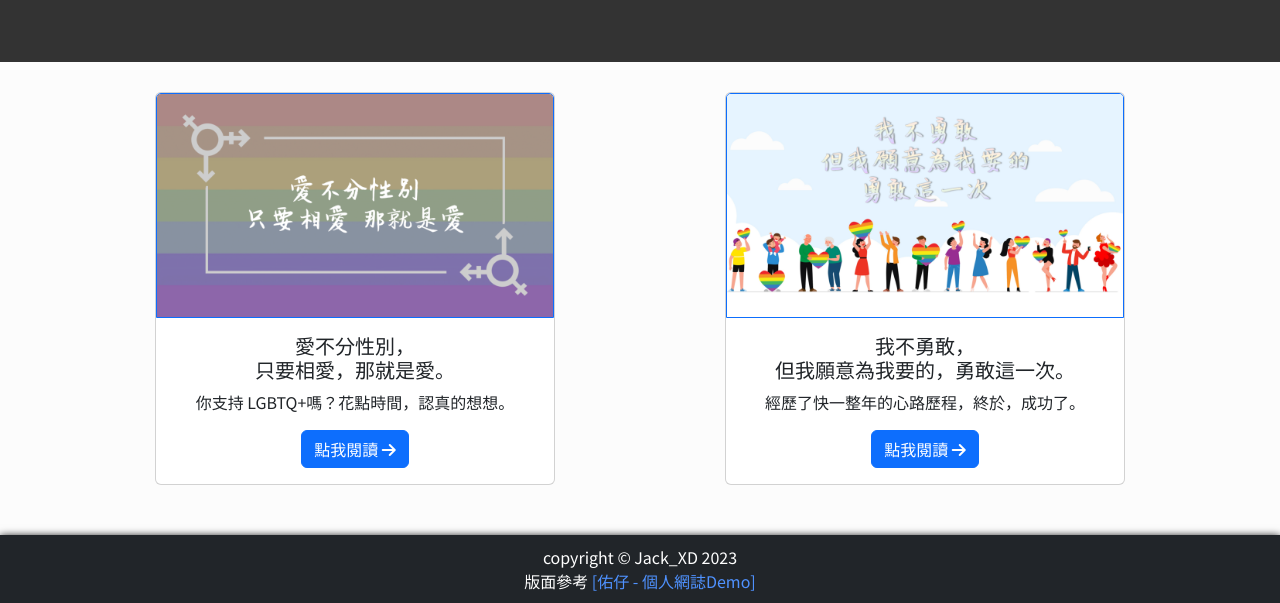
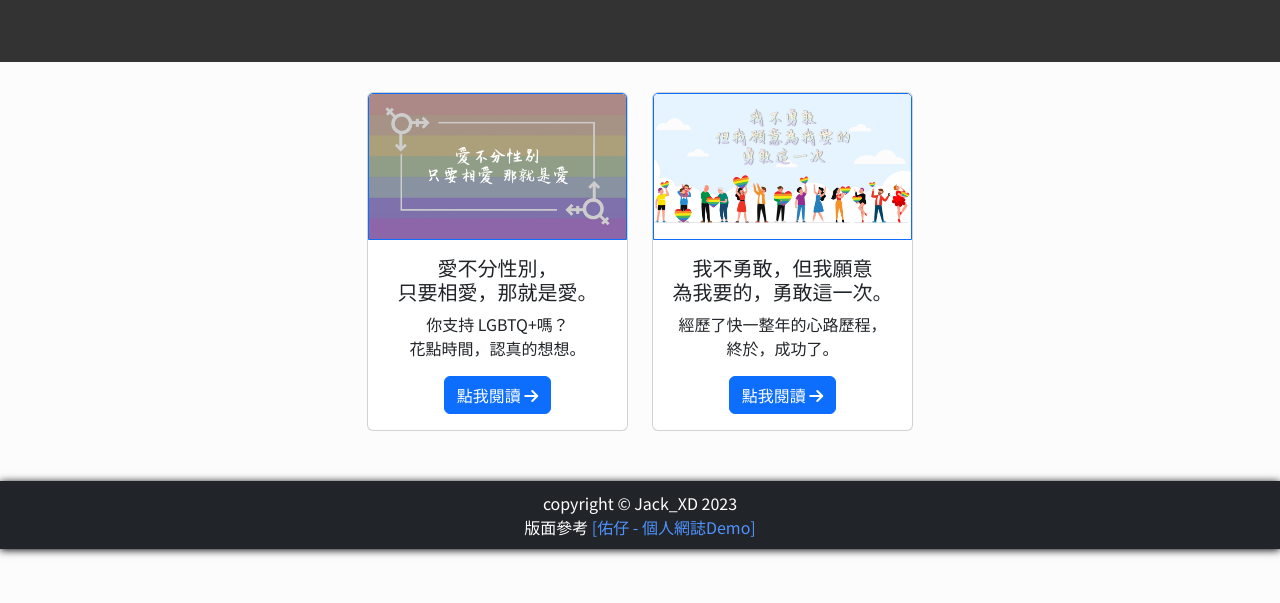
Before and after one commit to TWJackXD/autobiography, a plain HTML site: page categories/articles.html in a window 1280 px wide. Shown: the part 200-803 px from the top of the page. Drawn offline with nearby package versions, Linux system fonts and the light colour scheme.

Commit message:
Add files via upload

```diff
--- a/categories/articles.html
+++ b/categories/articles.html
@@ -69,23 +69,27 @@
     <!-- Body -->
     <div class="container mTop30">
         <center>
-            <div class="row">
-                <div class="col">
-                    <div class="card mBtm20" style="width: 50vh;">
-                        <a href="../articles/LoveIsLove.html"><img src="../img/LoveIsLove.png" class="card-img-top" border="1px"></a>
+            <div class="row justify-content-center">
+                <div class="col-sm-3">
+                    <div class="card mBtm20">
+                        <a href="../articles/LoveIsLove.html">
+                            <img src="../img/LoveIsLove.png" class="card-img-top" border="1px">
+                        </a>
                         <div class="card-body">
                             <h5 class="card-title">愛不分性別，<br/>只要相愛，那就是愛。</h5>
-                            <p class="card-text">你支持 LGBTQ+嗎？花點時間，認真的想想。</p>
+                            <p class="card-text">你支持 LGBTQ+嗎？<br/>花點時間，認真的想想。</p>
                             <a href="../articles/LoveIsLove.html" class="btn btn-primary">點我閱讀 <i class="fa-solid fa-arrow-right"></i></a>
                         </div>
                     </div>
                 </div>
-                <div class="col">
-                    <div class="card mBtm20" style="width: 50vh;">
-                        <a href="../articles/BraveForTheThingsYouWant.html"><img src="../img/BraveForTheThingsYouWant.png" class="card-img-top" border="1px"></a>
+                <div class="col-sm-3">
+                    <div class="card mBtm20">
+                        <a href="../articles/BraveForTheThingsYouWant.html">
+                            <img src="../img/BraveForTheThingsYouWant.png" class="card-img-top" border="1px">
+                        </a>
                         <div class="card-body">
-                            <h5 class="card-title">我不勇敢，<br/>但我願意為我要的，勇敢這一次。</h5>
-                            <p class="card-text">經歷了快一整年的心路歷程，終於，成功了。</p>
+                            <h5 class="card-title">我不勇敢，但我願意<br/>為我要的，勇敢這一次。</h5>
+                            <p class="card-text">經歷了快一整年的心路歷程，<br/>終於，成功了。</p>
                             <a href="../articles/BraveForTheThingsYouWant.html" class="btn btn-primary">點我閱讀 <i class="fa-solid fa-arrow-right"></i></a>
                         </div>
                     </div>
```
Also changed, not shown: articles/thePlanet.html (+9 -6 lines), categories/songs.html (+6 -4 lines), 1 other file.
